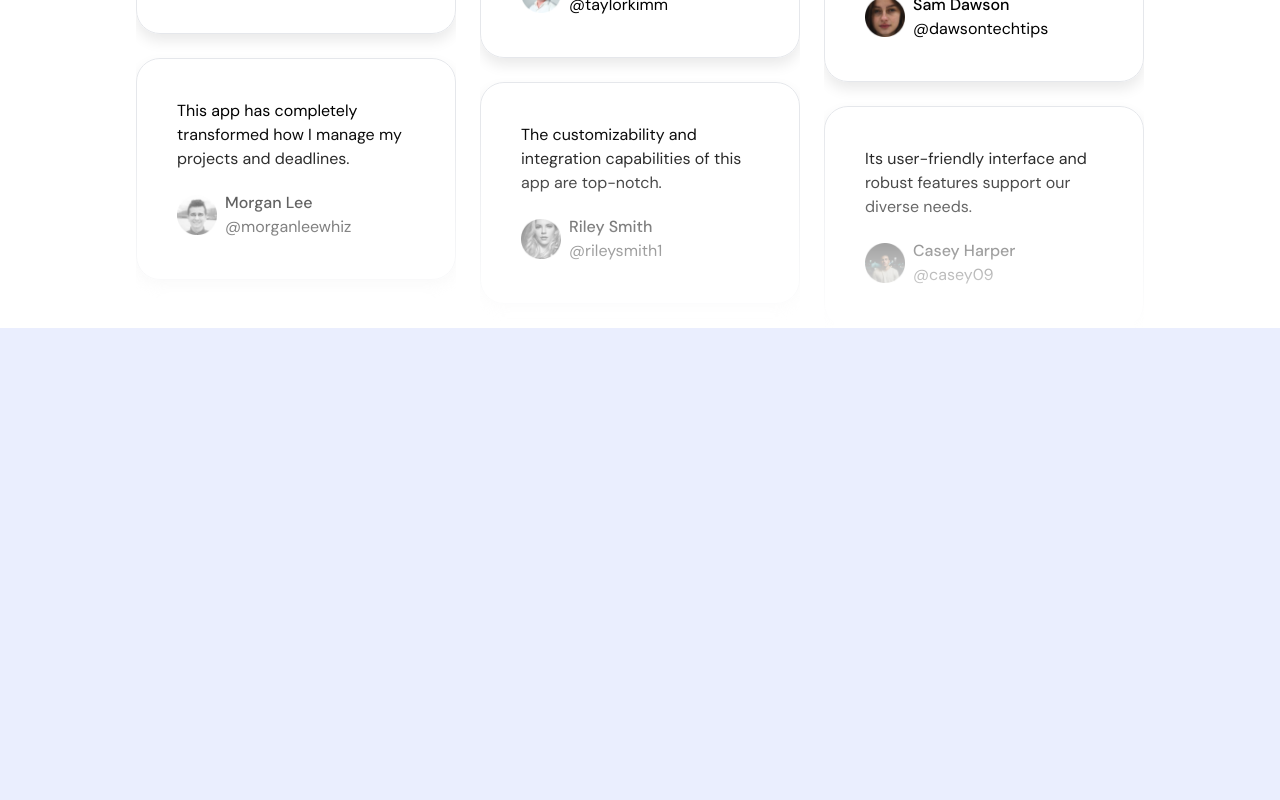
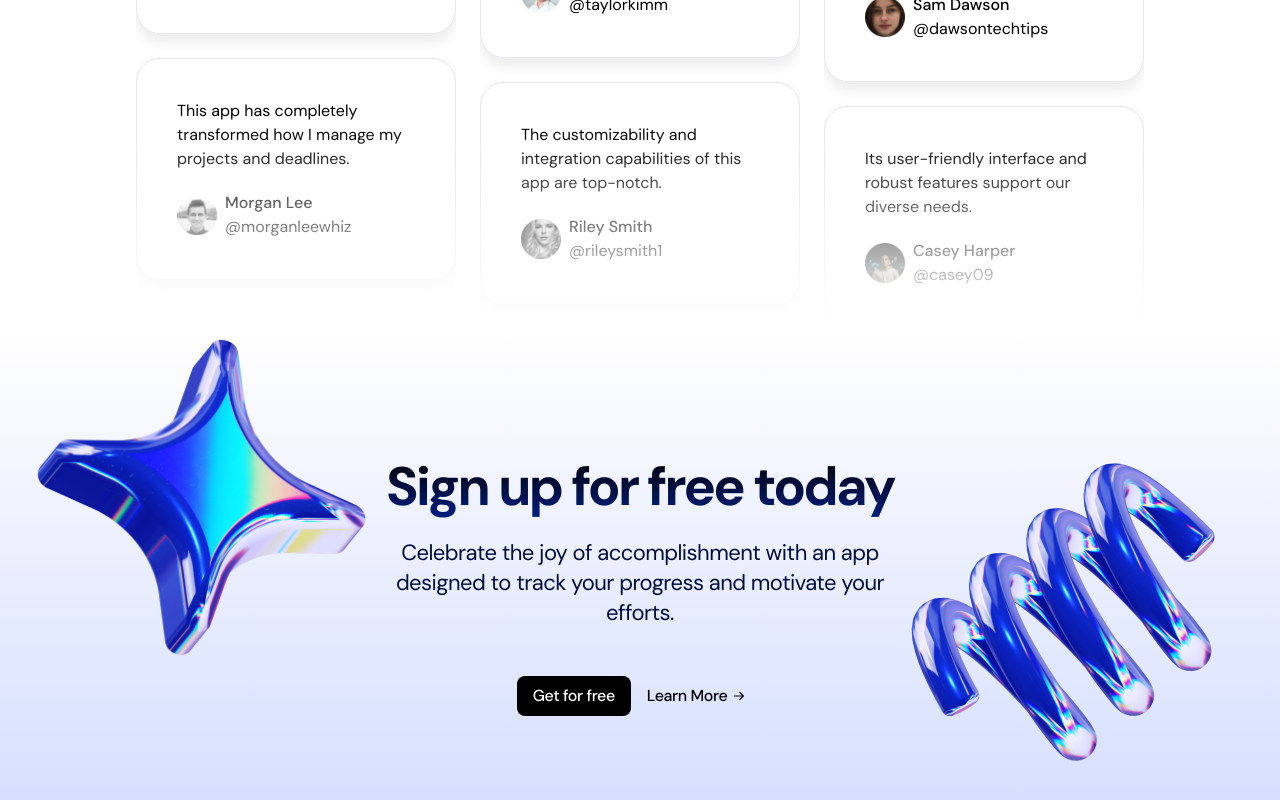
Before and after one commit to MarkMPW/light-saas-landing-page, a Next.js app: page / in a window 1280 px wide. Shown: the part 3904-4704 px from the top of the page. Before the commit the page ends 4232 px from the top, so only its background shows below. Built offline with nearby package versions, Linux system fonts and the light colour scheme.

Commit message:
implement call to action part

```diff
--- a/app/page.tsx
+++ b/app/page.tsx
@@ -1,3 +1,4 @@
+import CallToAction from "@/sections/CallToAction"
 import Header from "@/sections/Header"
 import Hero from "@/sections/Hero"
 import LogoTicker from "@/sections/LogoTicker"
@@ -14,6 +15,7 @@ export default function Home() {
       <ProductShowcase />
       <Pricing />
       <Testimonials />
+      <CallToAction />
     </div>
   )
 }
--- /dev/null
+++ b/sections/CallToAction.tsx
@@ -0,0 +1,44 @@
+import React from "react";
+import Image from "next/image";
+
+import ArrowRight from "@/assets/arrow-right.svg";
+import star from "@/assets/star.png";
+import spring from "@/assets/spring.png";
+
+const CallToAction = () => {
+  return (
+    <section className="py-32 bg-gradient-to-b from-[#FFFFFF] to-[#D2DCFF] overflow-x-hidden">
+      <div className="container">
+        <div className="text-center max-w-[540px] mx-auto relative">
+          <h1 className="title">Sign up for free today</h1>
+          <p className="description mt-5">
+            Celebrate the joy of accomplishment with an app designed to track
+            your progress and motivate your efforts.
+          </p>
+          <Image
+            src={star}
+            alt="star"
+            width={360}
+            height={360}
+            className="absolute -top-[130px] -left-[350px] hidden md:flex"
+          />
+          <Image
+            src={spring}
+            alt="spring"
+            width={363}
+            height={363}
+            className="absolute -top-[19px] -right-[331px] hidden md:flex"
+          />
+        </div>
+        <div className="flex mt-12 justify-center">
+          <button className="btn btn-primary font-medium">Get for free</button>
+          <button className="btn btn-text gap-1 font-medium">
+            Learn More <ArrowRight className="w-4 h-4" />
+          </button>
+        </div>
+      </div>
+    </section>
+  );
+};
+
+export default CallToAction;
```
